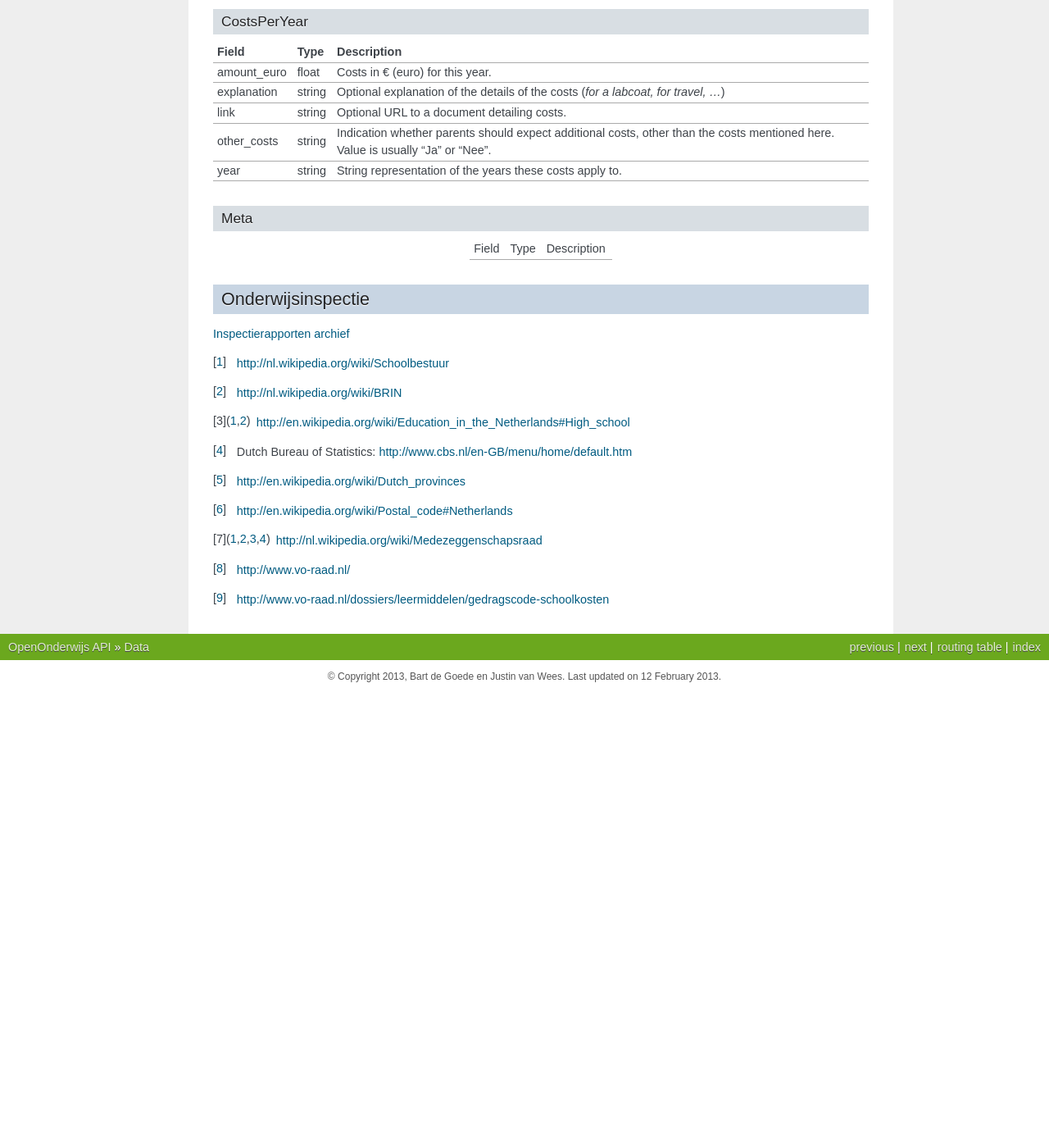
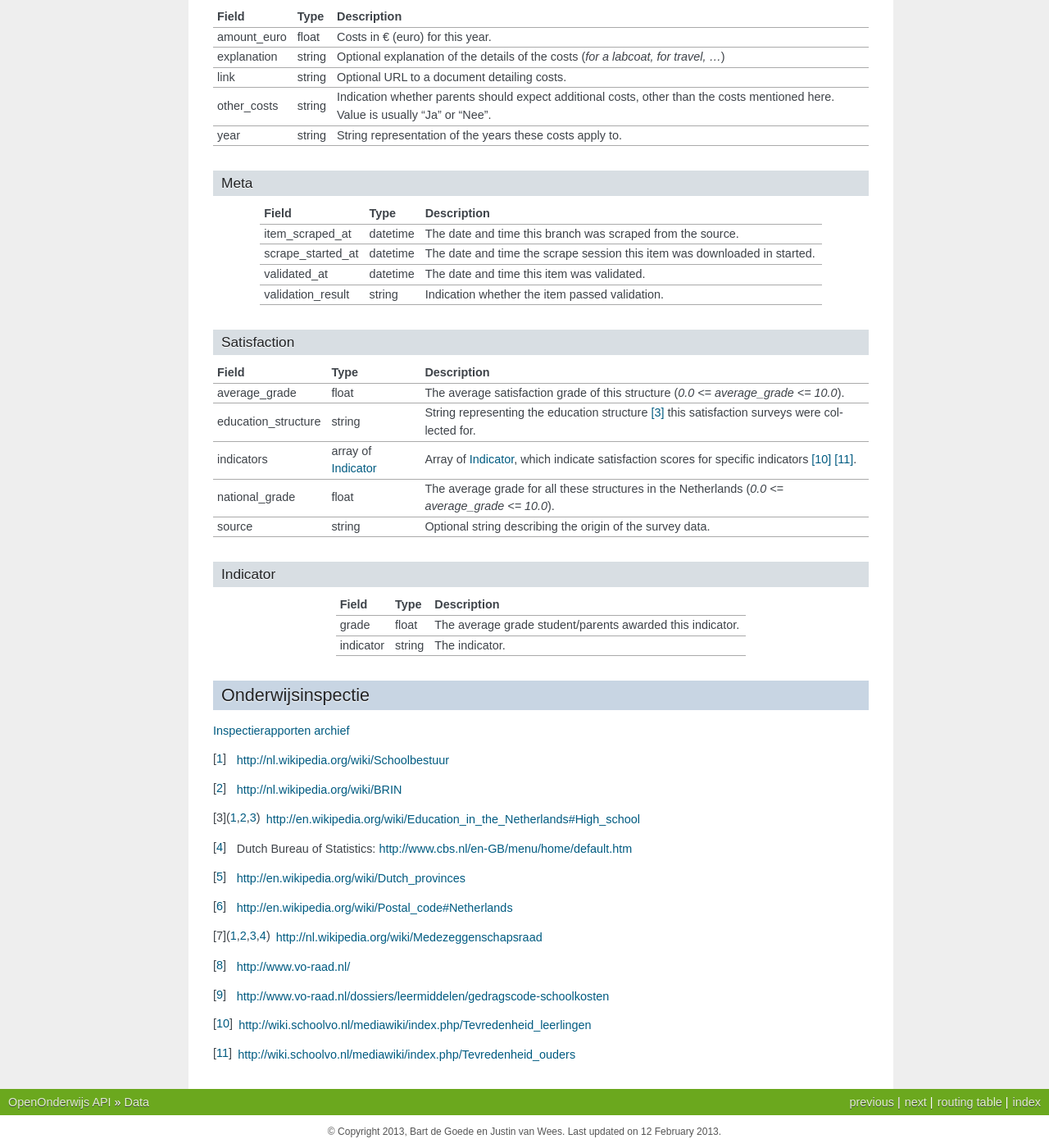
Before and after one commit to openstate/openonderwijsdata-api, a Sphinx documentation site: the page built from documentation/rst/data.rst, in a window 1280 px wide and 1400 px high, scrolled down 2893 px. Shown: the whole window at 82% size. Built offline with Sphinx 7.4.7, drawn with Linux system fonts in a browser that asks for light colours; before the commit the page ends 3738 px from its top, so only the background shows below that; some of the changed text lies outside the part shown.

Commit message:
Completed schoolvo docs

```diff
--- a/documentation/rst/data.rst
+++ b/documentation/rst/data.rst
@@ -47,7 +47,7 @@ vo_branch
     municipality                        string                              The name of the municipality this branch is located in.
     municipality_code                   integer                             Identifier (assigned by CBS [#cbs]_) to this municipality.
     name                                string                              Name of the branch of this school.
-    parent_satisfaction                 array of ParentSatisfaction         Satisfaction polls of parents.
+    parent_satisfaction                 array of :ref:`satisfaction`        Satisfaction polls of parents.
     parent_satisfaction_url             string                              URL to the *Tevredenheid ouders* page.
     phone                               string                              Unnormalised string representing the phone number of this branch.
     profile                             string                              Short description of the motto of this branch.
@@ -56,7 +56,7 @@ vo_branch
     schoolvo_code                       string                              Identifier used at http://schoolvo.nl. Consists of the board_id, brin and branch_id, separated by dashes. A school page can be accessed at `http://schoolvo.nl/?p_schoolcode=`\ *<schoolvo_code>*.
     schoolvo_id                         integer                             Identifier used at schoolvo internally.
     schoolvo_status_id                  integer                             Use unknown.
-    student_satisfaction                array of StudentSatisfaction        Satisfaction polls of students.
+    student_satisfaction                array of :ref:`satisfaction`        Satisfaction polls of students.
     student_satisfaction_url            string                              URL to the *Tevredenheid leerlingen* page.
     website                             string                              URL of the website of the school.
     =================================== =================================== ========================================================================================================
@@ -165,6 +165,42 @@ Meta
     =================================== =================================== ======================================================================================================
     Field                               Type                                Description
     =================================== =================================== ======================================================================================================
+    item_scraped_at                     datetime                            The date and time this branch was scraped from the source.
+    scrape_started_at                   datetime                            The date and time the scrape session this item was downloaded in started.
+    validated_at                        datetime                            The date and time this item was validated.
+    validation_result                   string                              Indication whether the item passed validation.
+    =================================== =================================== ======================================================================================================
+
+.. _satisfaction:
+
+Satisfaction
+^^^^^^^^^^^^^^^^^^^^^^^^^^^^^^^^^^^^^^^^^^^^^^^^^^^^^^^^^^^^^^^^^^^^^^^^^^^^^^^^^
+
+.. table::
+
+    =================================== =================================== ======================================================================================================
+    Field                               Type                                Description
+    =================================== =================================== ======================================================================================================
+    average_grade                       float                               The average satisfaction grade of this structure (*0.0 <= average_grade <= 10.0*).
+    education_structure                 string                              String representing the education structure [#edu_in_holland]_ this satisfaction surveys were collected for.
+    indicators                          array of :ref:`indicator`           Array of :ref:`indicator`, which indicate satisfaction scores for specific indicators [#tevr_stud]_ [#tevr_par]_.
+    national_grade                      float                               The average grade for all these structures in the Netherlands (*0.0 <= average_grade <= 10.0*).
+    source                              string                              Optional string describing the origin of the survey data.
+    =================================== =================================== ======================================================================================================
+
+.. _indicator:
+
+Indicator
+^^^^^^^^^^^^^^^^^^^^^^^^^^^^^^^^^^^^^^^^^^^^^^^^^^^^^^^^^^^^^^^^^^^^^^^^^^^^^^^^^
+
+.. table::
+
+    =================================== =================================== ======================================================================================================
+    Field                               Type                                Description
+    =================================== =================================== ======================================================================================================
+    grade                               float                               The average grade student/parents awarded this indicator.
+    indicator                           string                              The indicator.
+    =================================== =================================== ======================================================================================================
 
 .. _owinspdata:
 
```
Also changed, not shown: other parts of documentation/rst/data.rst (+2 -0 lines).
